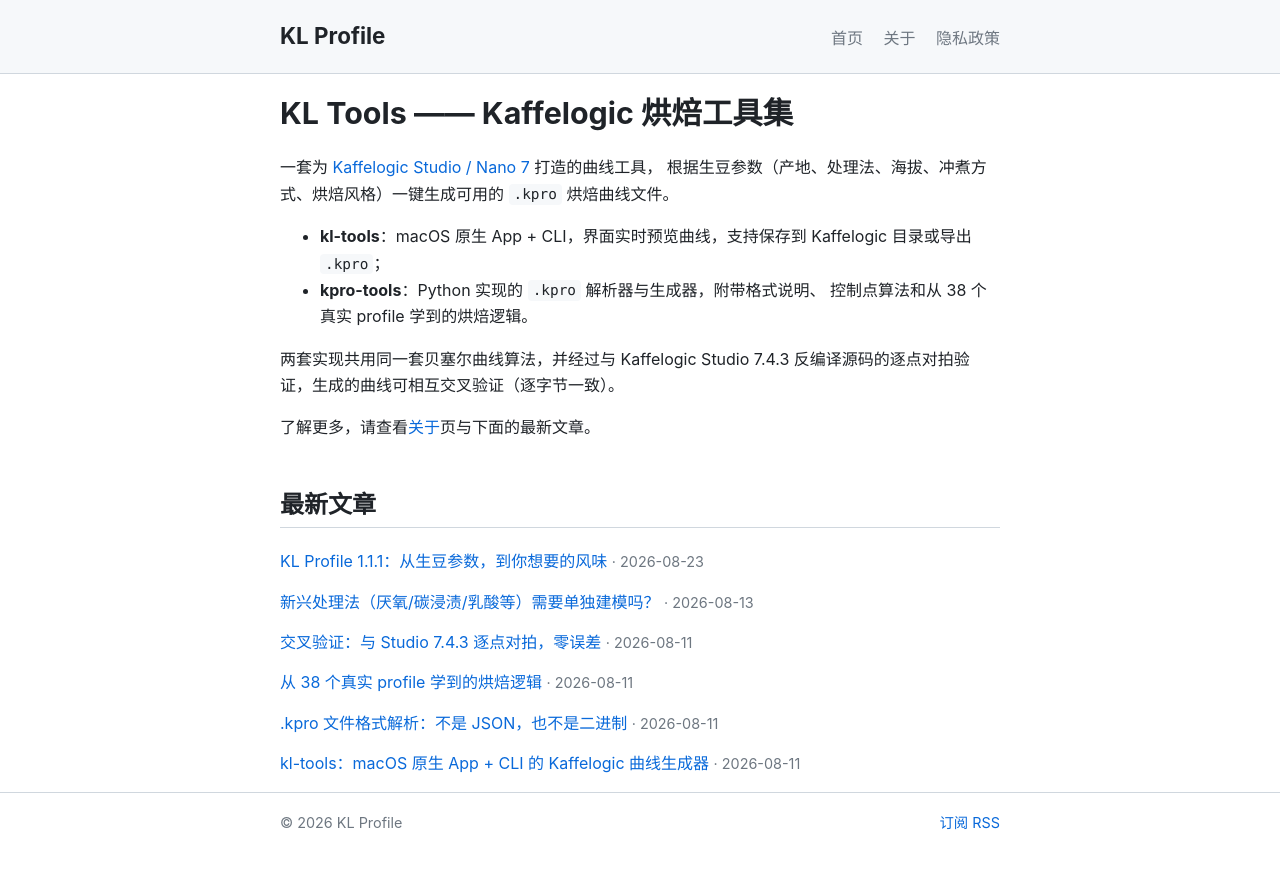
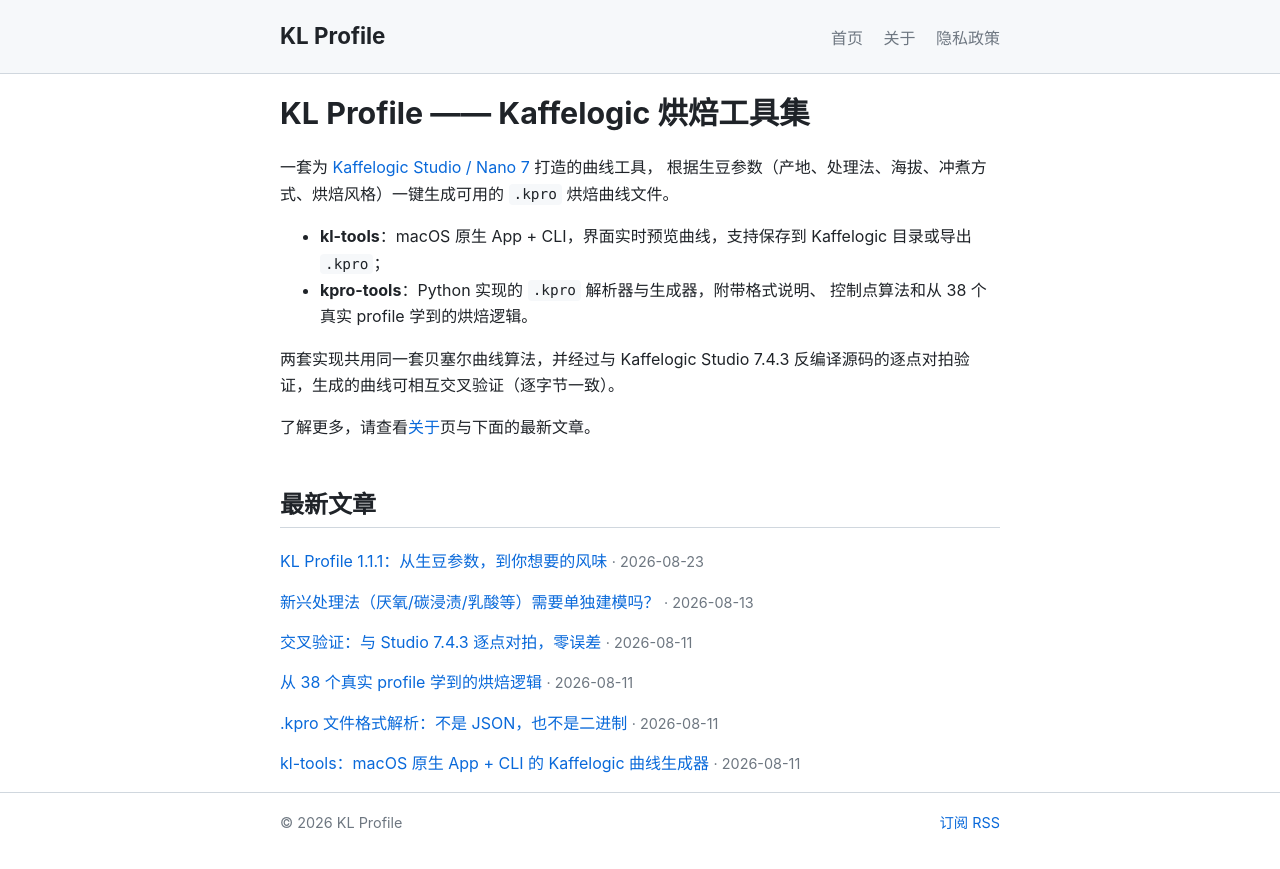
Before and after one commit to yuhongda/kl-tools-doc, a Jekyll site: the page built from index.md, in a window 1280 px wide. Shown: the top 869 px of the page. Built offline with Jekyll 4.4.1, drawn with Linux system fonts in a browser that asks for light colours.

Commit message:
chore: name

```diff
--- a/index.md
+++ b/index.md
@@ -3,7 +3,7 @@ layout: home
 title: 首页
 ---
 
-# KL Tools —— Kaffelogic 烘焙工具集
+# KL Profile —— Kaffelogic 烘焙工具集
 
 一套为 [Kaffelogic Studio / Nano 7](https://kaffelogic.com/) 打造的曲线工具，
 根据生豆参数（产地、处理法、海拔、冲煮方式、烘焙风格）一键生成可用的
```
